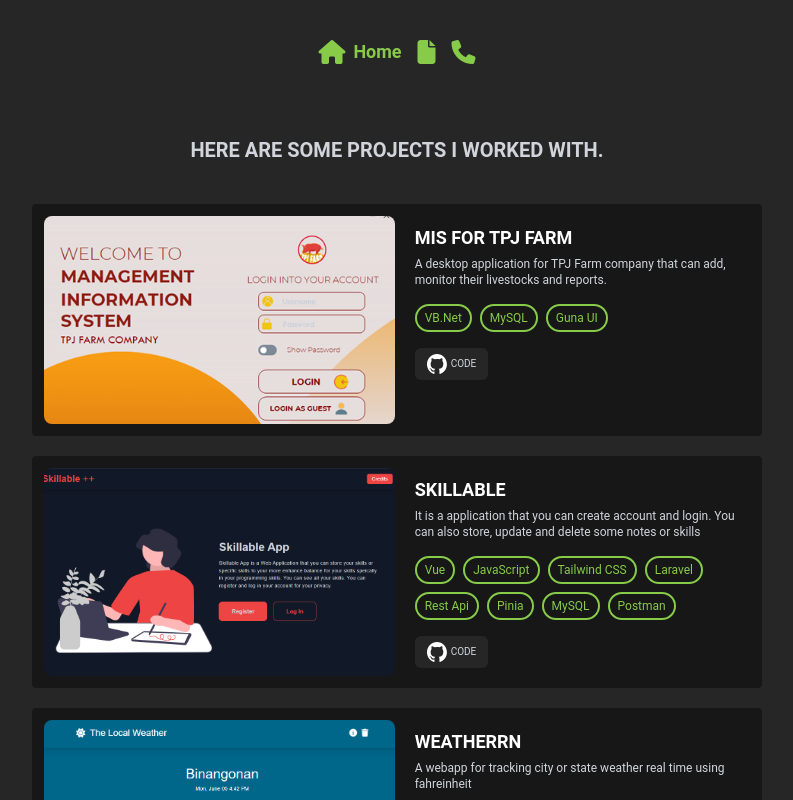
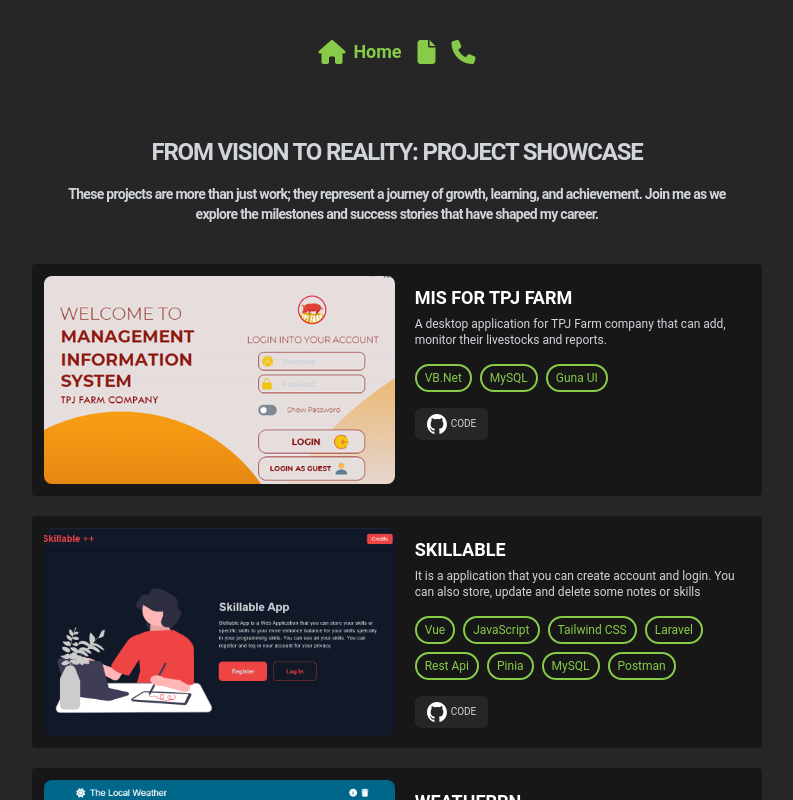
Before and after one commit to nlsnryn/Portfolio, a Vue app: page /projects in a window 1280 px wide. Shown: the top 800 px of the page, without its empty margins (243-1036 px from the left). Built offline with nearby package versions, Linux system fonts and the light colour scheme.

Commit message:
edit project and social

```diff
--- /dev/null
+++ b/src/data/socials.js
@@ -0,0 +1,32 @@
+export default [
+  {
+    id: 1,
+    icon: "fa-solid fa-envelope",
+    text: "Gmail",
+    link: "https://mail.google.com/mail/u/0/#inbox?compose=DmwnWrRpdTVzLnxzpnWnnkZPXdDJghpKfmpxMMPSSBlvPpvjKNLplVxGPgnDCHnQjCkDSbWvQSsQ",
+  },
+  {
+    id: 2,
+    icon: "fa-brands fa-github",
+    text: "Github",
+    link: "https://github.com/nlsnryn",
+  },
+  {
+    id: 3,
+    icon: "fa-brands fa-linkedin",
+    text: "LinkedIn",
+    link: "https://www.linkedin.com/in/nelson-ryan-arabit-551709252/",
+  },
+  {
+    id: 4,
+    icon: "fa-brands fa-facebook-messenger",
+    text: "Messenger",
+    link: "https://m.me/nelson.arabit.3",
+  },
+  {
+    id: 5,
+    icon: "fa-brands fa-square-facebook",
+    text: "Facebook",
+    link: "https://www.facebook.com/nelson.arabit.3?mibextid=ZbWKwL",
+  },
+];
--- a/src/views/ProjectView.vue
+++ b/src/views/ProjectView.vue
@@ -2,6 +2,48 @@
 import { ref } from "vue";
 import myProjects from "../data/projects.js";
 
+const title = ref([
+  "F",
+  "r",
+  "o",
+  "m",
+  " ",
+  "V",
+  "i",
+  "s",
+  "i",
+  "o",
+  "n",
+  " ",
+  "t",
+  "o",
+  " ",
+  "R",
+  "e",
+  "a",
+  "l",
+  "i",
+  "t",
+  "y",
+  ":",
+  " ",
+  "P",
+  "r",
+  "o",
+  "j",
+  "e",
+  "c",
+  "t",
+  " ",
+  "S",
+  "h",
+  "o",
+  "w",
+  "c",
+  "a",
+  "s",
+  "e",
+]);
 const projects = ref(myProjects);
 </script>
 
@@ -9,9 +51,23 @@ const projects = ref(myProjects);
   <!-- Projects -->
   <main>
     <div class="flex flex-col justify-center items-center">
-      <h1 class="text-xl text-gray-300 font-semibold uppercase">
-        Here are some projects I worked with.
+      <h1
+        class="text-sm md:text-2xl text-gray-300 font-semibold uppercase tracking-tighter"
+      >
+        <span
+          v-for="(letter, index) in title"
+          :key="index"
+          class="hover:text-neon-green"
+          >{{ letter }}</span
+        >
       </h1>
+      <p
+        class="max-w-2xl text-xs md:text-sm text-center tracking-tighter font-semibold mt-4"
+      >
+        These projects are more than just work; they represent a journey of
+        growth, learning, and achievement. Join me as we explore the milestones
+        and success stories that have shaped my career.
+      </p>
       <div class="text-white w-[350px] md:w-[730px] mt-10">
         <div
           v-for="project in projects"
@@ -24,7 +80,7 @@ const projects = ref(myProjects);
               :src="project.image"
               :alt="project.title"
               loading="lazy"
-              class="h-52 w-full object-cover md:m-3 rounded-lg md:rounded-lg hover:scale-105 transition-all duration-200"
+              class="h-52 w-full object-cover md:m-3 rounded-t-lg md:rounded-lg hover:scale-105 transition-all duration-200"
             />
           </div>
           <div
--- a/src/views/SocialView.vue
+++ b/src/views/SocialView.vue
@@ -1,21 +1,25 @@
 <script setup>
 import { ref } from "vue";
+import socialsData from "../data/socials.js";
 
 const textContact = ref(["C", "o", "n", "t", "a", "c", "t", " ", "M", "E"]);
+const socials = ref(socialsData);
 </script>
 
 <template>
   <!-- Contact me-->
-  <div class="flex flex-col md:flex-row justify-center items-center mt-3">
+  <div class="flex flex-col md:flex-row justify-center items-center">
     <div class="text-white w-[350px] md:w-[730px]">
       <div class="flex flex-col justify-center items-center">
-        <img
+        <!-- <img
           ref="pfp"
-          class="mb-10 md:mb-0 h-[300px] w-[240px] rounded object-cover"
+          class="mb-10 md:mb-0 h-[300px] w-[240px] rounded-full object-cover"
           src="../assets/images/upuan.jpg"
-          alt="Paul Valladares"
-        />
-        <h1 class="text-3xl text-gray-300 font-semibold mt-3">
+          alt="nelson"
+        /> -->
+        <h1
+          class="text-2xl text-gray-300 font-semibold mt-3 tracking-tighter uppercase"
+        >
           <span
             v-for="textLetter in textContact"
             :key="textLetter.indexOf"
@@ -23,45 +27,19 @@ const textContact = ref(["C", "o", "n", "t", "a", "c", "t", " ", "M", "E"]);
             >{{ textLetter }}</span
           >
         </h1>
-
+        <p class="text-sm tracking-tighter font-semibold mb-7">
+          Reach out to me on social media, and let's collaborate, innovate, and
+          make magic happen!
+        </p>
         <a
-          href=""
-          class="flex justify-center items-center rounded bg-neon-green md:px-5 w-[350px] md:w-[450px] text-md text-center font-medium text-gray-800 transition hover:rotate-2 hover:scale-110 focus:outline-none focus:ring active:bg-neon-green mt-7"
-        >
-          <i class="fa-solid fa-envelope mr-2 text-3xl"></i>
-          <p class="text-gray-800 font-medium text-lg">Gmail</p></a
-        >
-
-        <a
-          href=""
+          v-for="social in socials"
+          :key="social.id"
+          :href="social.link"
+          target="_blank"
           class="flex justify-center items-center rounded bg-neon-green md:px-5 w-[350px] md:w-[450px] text-md text-center font-medium text-gray-800 transition hover:rotate-2 hover:scale-110 focus:outline-none focus:ring active:bg-neon-green mt-5"
         >
-          <i class="fa-brands fa-github mr-2 text-3xl"></i>
-          <p class="text-gray-800 font-medium text-lg">Github</p></a
-        >
-
-        <a
-          href=""
-          class="flex justify-center items-center rounded bg-neon-green md:px-5 w-[350px] md:w-[450px] text-md text-center font-medium text-gray-800 transition hover:rotate-2 hover:scale-110 focus:outline-none focus:ring active:bg-neon-green mt-5"
-        >
-          <i class="fa-brands fa-linkedin mr-2 text-3xl"></i>
-          <p class="text-gray-800 font-medium text-lg">LinkedIn</p></a
-        >
-
-        <a
-          href=""
-          class="flex justify-center items-center rounded bg-neon-green md:px-5 w-[350px] md:w-[450px] text-md text-center font-medium text-gray-800 transition hover:rotate-2 hover:scale-110 focus:outline-none focus:ring active:bg-neon-green mt-5"
-        >
-          <i class="fa-brands fa-facebook-messenger mr-2 text-3xl"></i>
-          <p class="text-gray-800 font-medium text-lg">Messenger</p></a
-        >
-
-        <a
-          href=""
-          class="flex justify-center items-center rounded bg-neon-green md:px-5 w-[350px] md:w-[450px] text-md text-center font-medium text-gray-800 transition hover:rotate-2 hover:scale-110 focus:outline-none focus:ring active:bg-neon-green mt-5"
-        >
-          <i class="fa-brands fa-square-facebook text-3xl mr-2"></i>
-          <p class="text-gray-800 font-medium text-lg">Facebook</p></a
+          <i :class="social.icon" class="mr-2 text-3xl"></i>
+          <p class="text-gray-800 font-medium text-lg">{{ social.text }}</p></a
         >
       </div>
     </div>
```
Also changed, not shown: src/assets/images/upuan.jpg (deleted).
